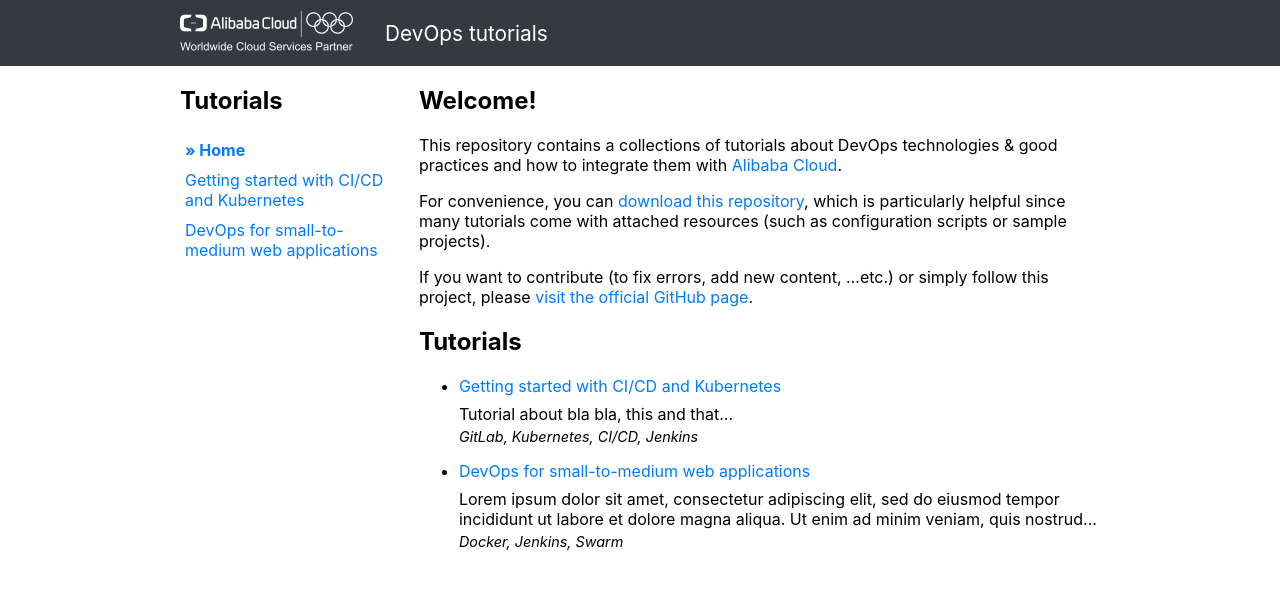
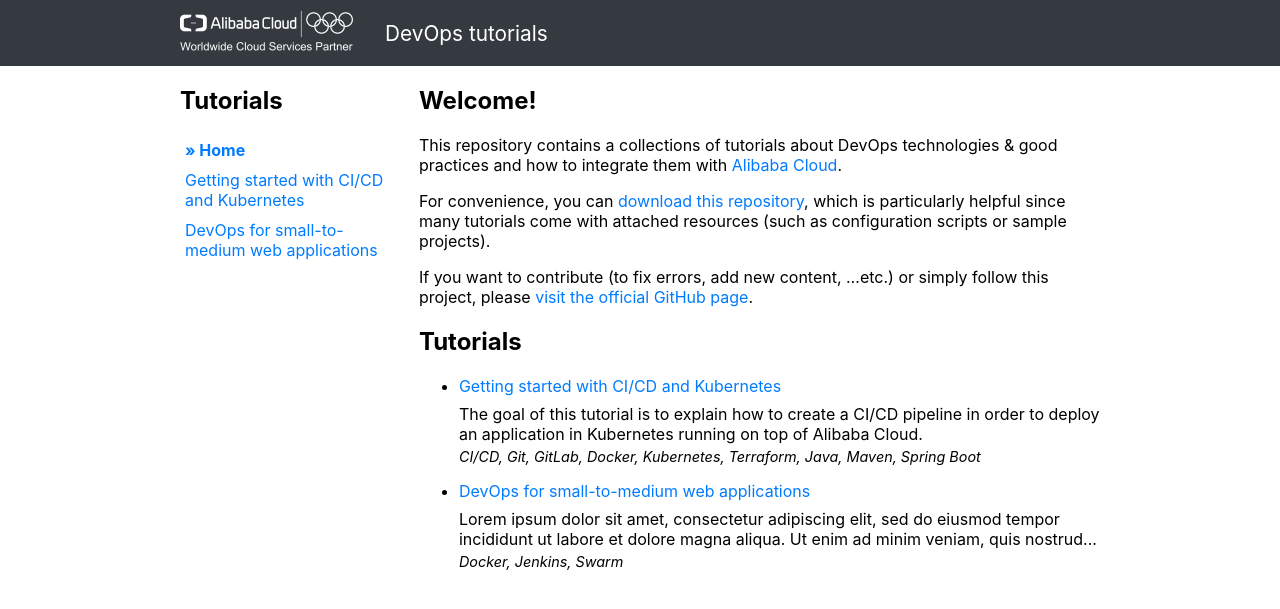
Before and after one commit to alibabacloud-howto/devops, a Jekyll site: the page built from index.md, in a window 1280 px wide. Shown: the top 609 px of the page. Built offline with Jekyll 4.4.1, drawn with Linux system fonts in a browser that asks for light colours; our own code applies the rules of GitHub Pages for plain Markdown files.

Commit message:
Merge the tutorial into the master.

```diff
--- a/_data/tutorials.yml
+++ b/_data/tutorials.yml
@@ -1,8 +1,9 @@
 - name: Getting started with CI/CD and Kubernetes
-  link: tutorial_abc
+  link: getting_started_with_devops_with_kubernetes/README.md
   description: >-
-    Tutorial about bla bla, this and that...
-  concepts: GitLab, Kubernetes, CI/CD, Jenkins
+    The goal of this tutorial is to explain how to create a CI/CD pipeline in order to deploy an application
+    in Kubernetes running on top of Alibaba Cloud.
+  concepts: CI/CD, Git, GitLab, Docker, Kubernetes, Terraform, Java, Maven, Spring Boot
 - name: DevOps for small-to-medium web applications
   link: tutorial_def
   description: >-
```
Also changed, not shown: getting_started_with_devops_with_kubernetes/README.md (+3 -0 lines).
